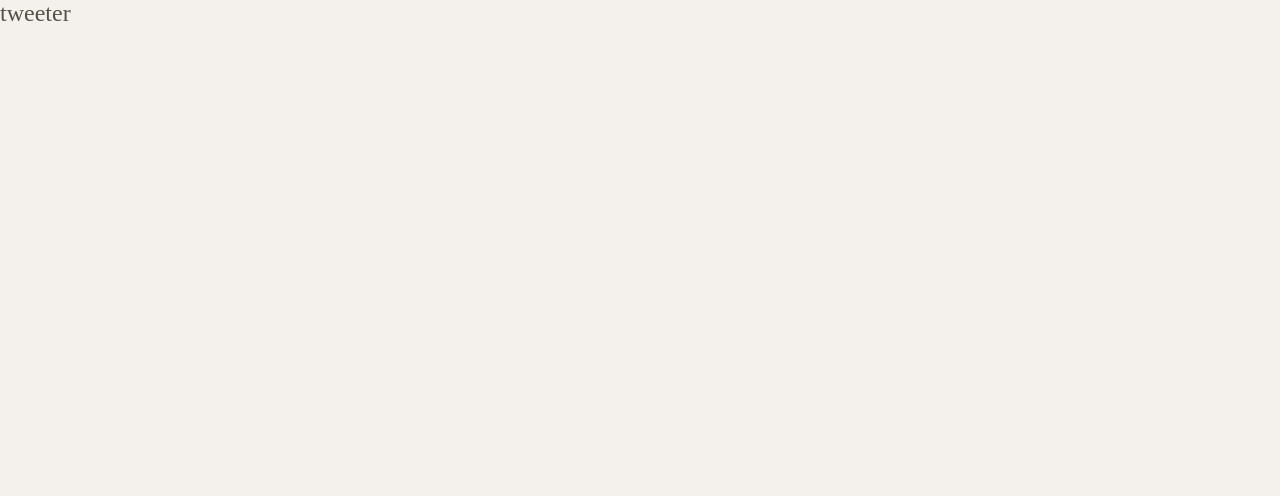
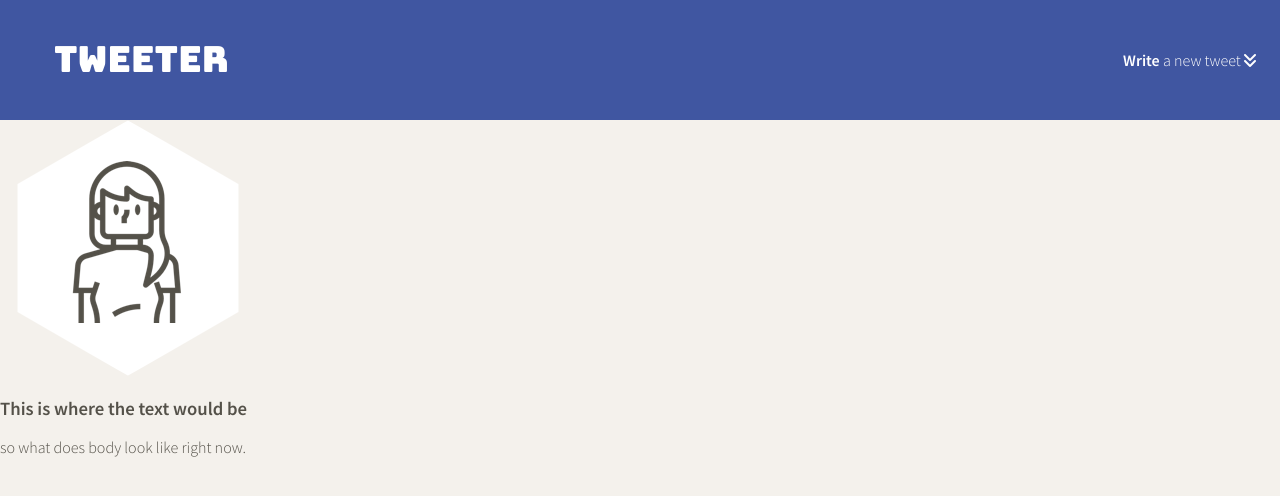
Before and after one commit to JackyLin1/tweeter.js, a website: page public/index.html in a window 1280 px wide. Drawn offline with nearby package versions, Linux system fonts and the light colour scheme.

Commit message:
added styles for header, layout, and nav

```diff
--- a/public/index.html
+++ b/public/index.html
@@ -6,24 +6,38 @@
 
     <!-- External CSS -->
     <link rel="stylesheet" href="https://cdnjs.cloudflare.com/ajax/libs/normalize/8.0.1/normalize.min.css" type="text/css" />
-
+    <link rel="preconnect" href="https://fonts.googleapis.com">
+    <link rel="preconnect" href="https://fonts.gstatic.com" crossorigin>
+    <link href="https://fonts.googleapis.com/css2?family=Bungee&family=Source+Sans+Pro:ital,wght@0,300;0,600;1,300;1,600&display=swap" rel="stylesheet">
+    <link rel="stylesheet" href="https://cdnjs.cloudflare.com/ajax/libs/font-awesome/6.0.0-beta3/css/all.min.css" integrity="sha512-Fo3rlrZj/k7ujTnHg4CGR2D7kSs0v4LLanw2qksYuRlEzO+tcaEPQogQ0KaoGN26/zrn20ImR1DfuLWnOo7aBA==" crossorigin="anonymous" referrerpolicy="no-referrer" />
     <!-- App CSS -->
     <link rel="stylesheet" href="/styles/layout.css" type="text/css" />
+    <link rel='stylesheet' href='/styles/nav.css' type='text/css'/>
+    <link rel='stylesheet' href='/styles/header.css' type='text/css'>
 
     <!-- External JS -->
     <script src="https://ajax.googleapis.com/ajax/libs/jquery/3.4.1/jquery.min.js"></script>
 
     <!-- App JS -->
     <script type="text/javascript" src="/scripts/client.js"></script>
+
   </head>
 
   <body>
     <!-- Top nav bar (fixed) -->
     <nav>
       <span>tweeter</span>
+      <div><strong>Write</strong> a new tweet <i class="fas fa-angle-double-down"></i></div>
+
     </nav>
 
+    <header>
+      <img src="/images/profile-hex.png">
+    </header>
     <!-- Page-specific (main) content here -->
-    <main class="container"></main>
+    <main class="container">
+      <h3>This is where the text would be</h3>
+      <p>so what does body look like right now.</p>
+    </main>
   </body>
 </html>
--- /dev/null
+++ b/public/styles/header.css
@@ -0,0 +1,10 @@
+.header {
+  height: 400px;
+  width: 100%;
+  background: url(../images/wood-pattern.png);
+  background-color: blueviolet;
+  display: flex;
+  flex-direction: row;
+  justify-content: center;
+  align-items: center;
+}
--- a/public/styles/layout.css
+++ b/public/styles/layout.css
@@ -17,7 +17,8 @@ html {
 body {
   color: #545149;
   background-color: #f4f1ec;
-  font-size: 24px;
+  font-family: 'Source Sans Pro', sans-serif;
+
 }
 
 /*
--- /dev/null
+++ b/public/styles/nav.css
@@ -0,0 +1,20 @@
+nav {
+  color: #ffffff;
+  height: 120px;
+  width: 100%;
+  background-color: #4056A1;
+  align-items: center;
+  display: flex;
+  justify-content: space-between;
+}
+
+nav span {
+  font-family: 'Bungee', sans-serif;
+  font-size: 36px;
+  margin: 1.5em;
+}
+
+nav div {
+  margin: 1.5em;
+  font-size: 1em;
+}
```
Also changed, not shown: server/data-files/initial-tweets.json (+5 -5 lines), public/images/wood-pattern.png (added), 1 other file.
